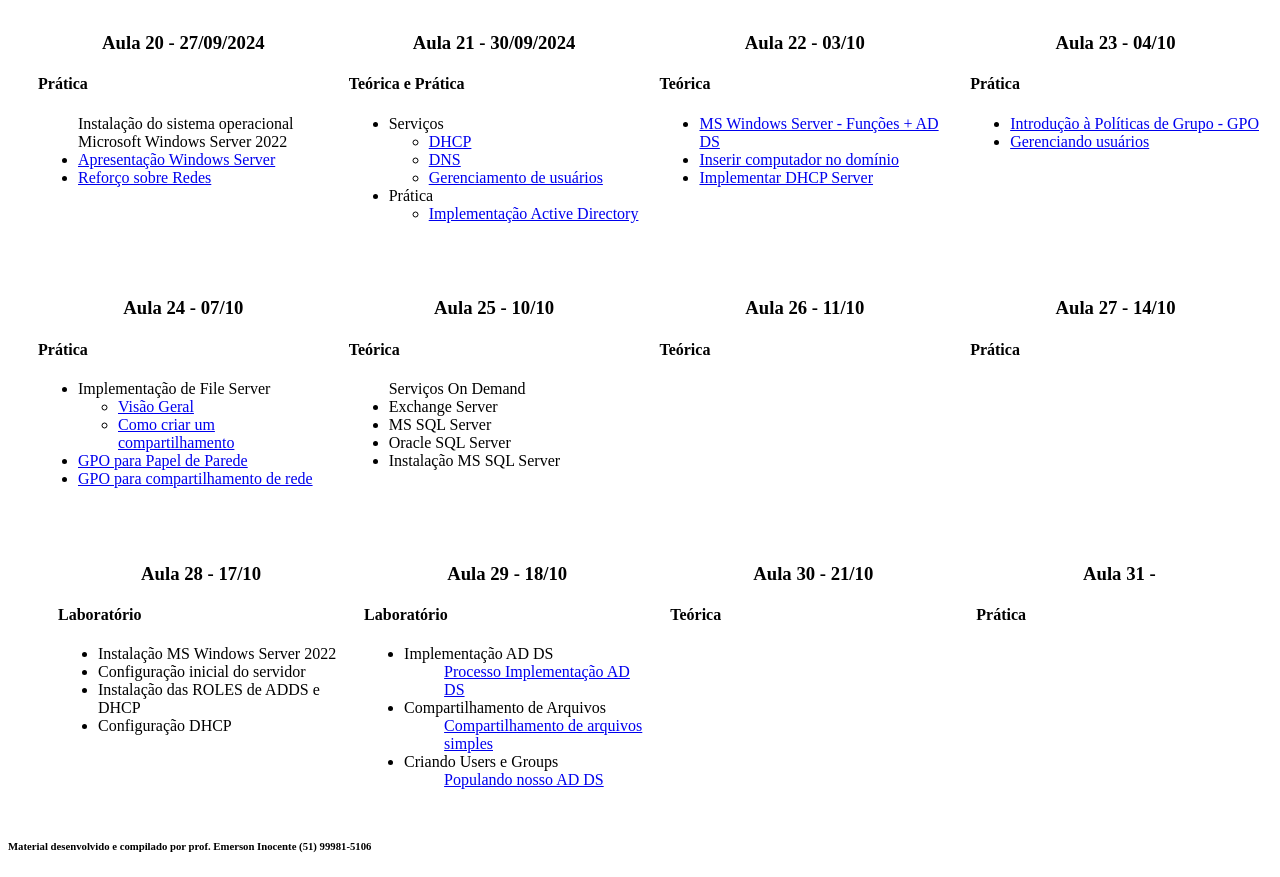
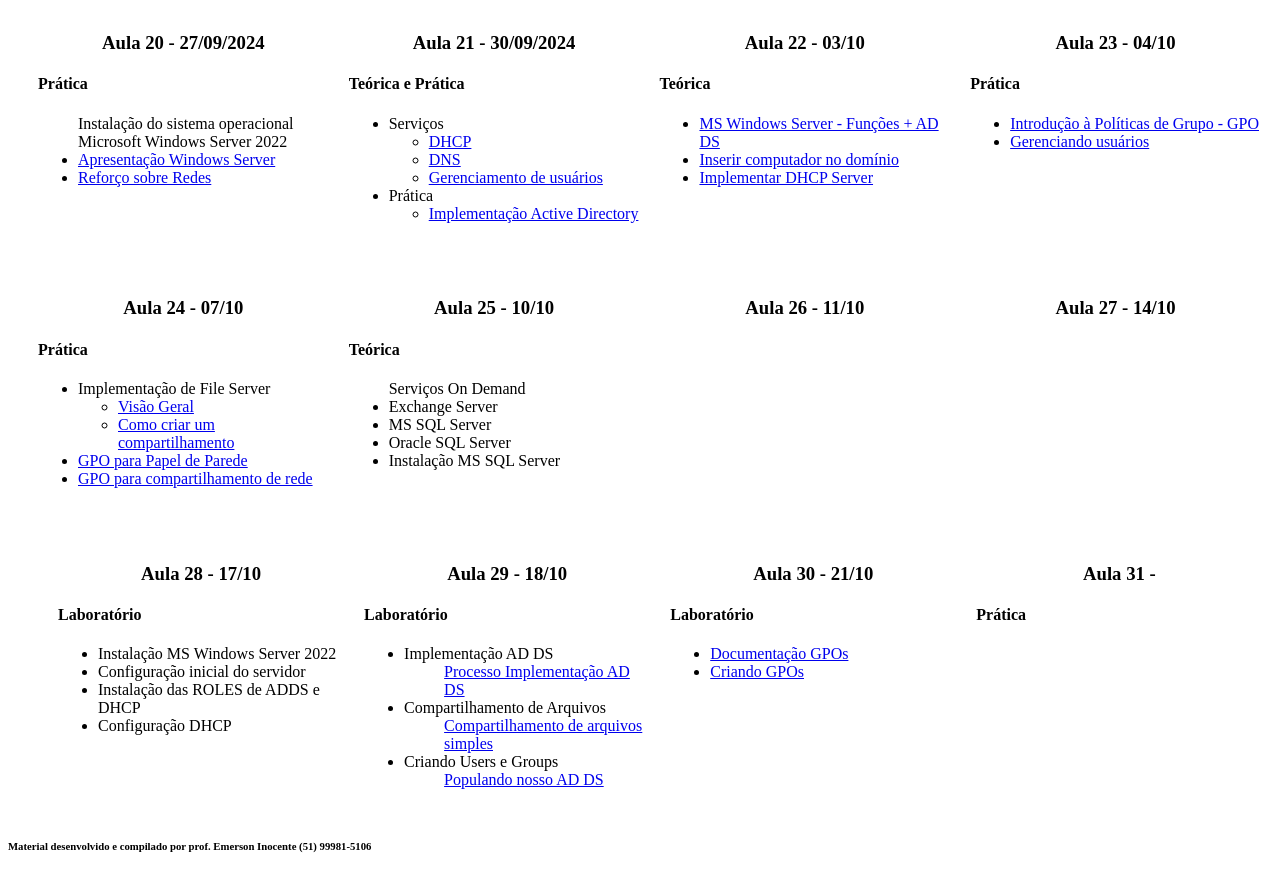
Before and after one commit to emersoninocente/uc05, a plain HTML site: page index.html in a window 1280 px wide. Shown: the part 1944-2821 px from the top of the page. Drawn offline with Linux system fonts and the light colour scheme.

Commit message:
Aula 21/10

```diff
--- a/index.html
+++ b/index.html
@@ -287,11 +287,11 @@
                 </div>
                 <div class="col-25">
                     <h3>Aula 26 - 11/10</h3>
-                    <h4>Teórica </h4>
+                    <h4></h4>
                 </div>
                 <div class="col-25">
                     <h3>Aula 27 - 14/10</h3>
-                    <h4>Prática</h4>
+                    <h4></h4>
                 </div>
                 <div class="row">
                     <div class="col-25">
@@ -318,7 +318,11 @@
                     </div>
                     <div class="col-25">
                         <h3>Aula 30 - 21/10</h3>
-                        <h4>Teórica </h4>
+                        <h4>Laboratório</h4>
+                        <ul>
+                            <li><a href="https://learn.microsoft.com/pt-br/windows-server/identity/ad-ds/manage/group-policy/group-policy-overview">Documentação GPOs</a></li>
+                            <li><a href="bibliografia/TrabalhandoGPOs.pdf">Criando GPOs</a></li>
+                        </ul>
                     </div>
                     <div class="col-25">
                         <h3>Aula 31 - </h3>
```
Also changed, not shown: 1 other file.
